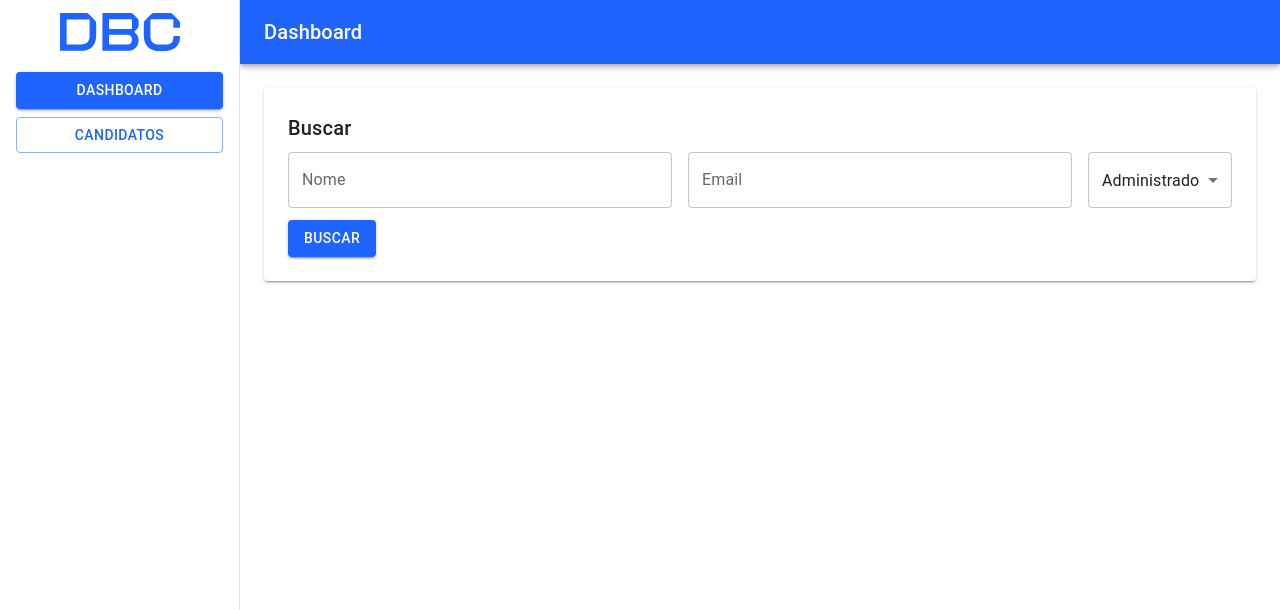
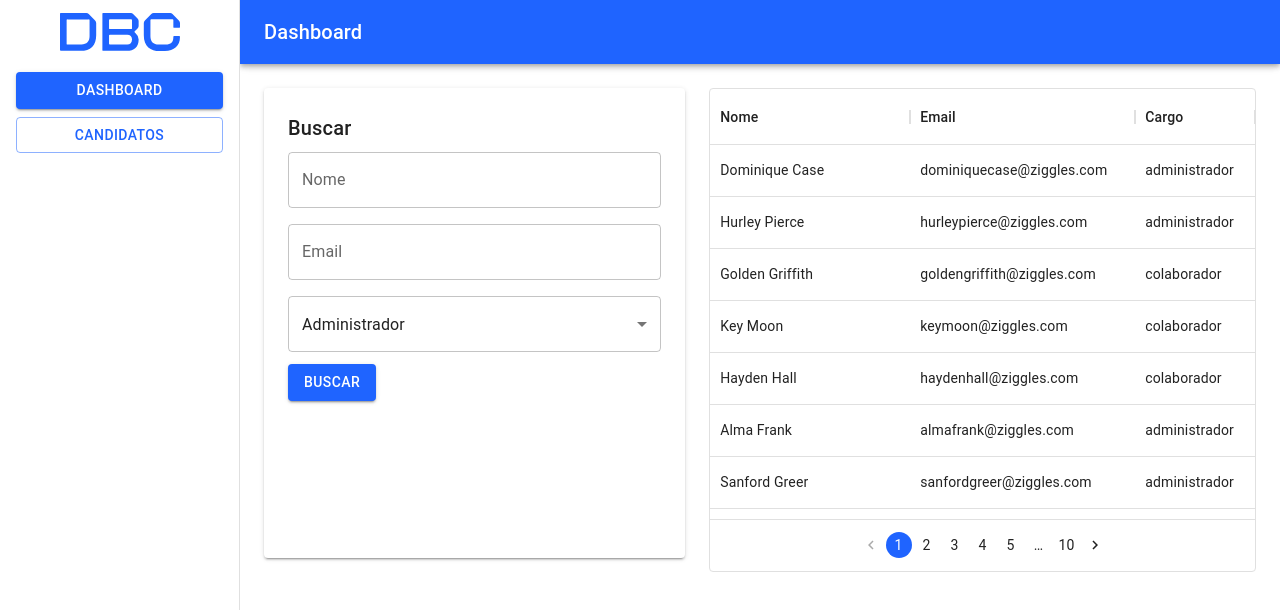
Before and after one commit to Danieljacon/vemser-vemser, a React (Create React App) app: page /dashboard in a window 1280 px wide. Shown: the top 610 px of the page. Built offline with nearby package versions, Linux system fonts and the light colour scheme; sample sign-in values are in the browser's storage.

Commit message:
adicionada a tabela

```diff
--- a/package.json
+++ b/package.json
@@ -8,6 +8,7 @@
     "@hookform/resolvers": "^2.9.10",
     "@mui/material": "^5.10.15",
     "@mui/system": "^5.10.15",
+    "@mui/x-data-grid": "^5.17.13",
     "@mui/x-date-pickers": "^5.0.9",
     "@testing-library/jest-dom": "^5.16.5",
     "@testing-library/react": "^13.4.0",
@@ -16,6 +17,7 @@
     "@types/node": "^16.18.3",
     "@types/react": "^18.0.25",
     "@types/react-dom": "^18.0.9",
+    "axios": "^1.2.0",
     "mui-react-hook-form-plus": "^1.3.2",
     "phosphor-react": "^1.4.1",
     "react": "^18.2.0",
--- a/src/pages/Dashboard/index.tsx
+++ b/src/pages/Dashboard/index.tsx
@@ -1,4 +1,4 @@
-import React from "react";
+import React, { useState, useEffect } from "react";
 import {
   Box,
   Button,
@@ -7,11 +7,15 @@ import {
   Select,
   TextField,
   Typography,
+  Stack,
+  Pagination
 } from "@mui/material";
 import { useForm } from "react-hook-form";
 import { yupResolver } from "@hookform/resolvers/yup";
 import { dashboardSearchSchema } from "../../utils/schemas";
 import { ISearchColaborators } from "../../utils/interfaces";
+import { DataGrid } from "@mui/x-data-grid";
+import { rows } from "../../utils/fakeApi";
 
 export const Dashboard: React.FC = () => {
   const {
@@ -26,8 +30,23 @@ export const Dashboard: React.FC = () => {
     console.log(data);
   };
 
+  const columns = [
+    { field: "nome", headerName: "Nome", width: 200 },
+    { field: "email", headerName: "Email", minWidth: 220, flex: 1 },
+    { field: "cargo", headerName: "Cargo", width: 120 },
+  ];
+
   return (
-    <Box component="main" maxWidth="lg" m="0 auto">
+    <Stack
+      direction={{
+        xs: "column",
+        lg: "row",
+      }}
+      spacing={3}
+      component="main"
+      maxWidth="lg"
+      m="0 auto"
+    >
       <Paper
         elevation={2}
         sx={{
@@ -43,7 +62,7 @@ export const Dashboard: React.FC = () => {
           Buscar
         </Typography>
         <Grid container spacing={2}>
-          <Grid item xs={12} md={5}>
+          <Grid item xs={12}>
             <TextField
               label="Nome"
               variant="outlined"
@@ -58,7 +77,7 @@ export const Dashboard: React.FC = () => {
               {errors.nome?.message}
             </Typography>
           </Grid>
-          <Grid item xs={12} md={5}>
+          <Grid item xs={12}>
             <TextField
               label="Email"
               variant="outlined"
@@ -73,7 +92,7 @@ export const Dashboard: React.FC = () => {
               {errors.email?.message}
             </Typography>
           </Grid>
-          <Grid item xs={12} md={2}>
+          <Grid item xs={12}>
             <Select
               native
               variant="outlined"
@@ -101,6 +120,21 @@ export const Dashboard: React.FC = () => {
           Buscar
         </Button>
       </Paper>
-    </Box>
+
+      <Box sx={{ height: "470px", width: "100%", display: "flex", flexDirection: "column" }}>
+        <DataGrid
+          rows={rows}
+          columns={columns}
+          pageSize={10}
+          hideFooterPagination
+
+        />
+        <Pagination count={10} color="primary" size="small"
+        sx={{
+          mt: "-40px",
+          mx: "auto"
+        }} />
+      </Box>
+    </Stack>
   );
 };
--- /dev/null
+++ b/src/utils/fakeApi.ts
@@ -0,0 +1,122 @@
+export const rows = [
+  {
+    id: "6383e6481a316e84afe6583a",
+    cargo: "administrador",
+    nome: "Dominique Case",
+    email: "dominiquecase@ziggles.com",
+  },
+  {
+    id: "6383e64850d317063530a7c7",
+    cargo: "administrador",
+    nome: "Hurley Pierce",
+    email: "hurleypierce@ziggles.com",
+  },
+  {
+    id: "6383e648cec5ced00b024b1c",
+    cargo: "colaborador",
+    nome: "Golden Griffith",
+    email: "goldengriffith@ziggles.com",
+  },
+  {
+    id: "6383e64822674d1ccc842ec4",
+    cargo: "colaborador",
+    nome: "Key Moon",
+    email: "keymoon@ziggles.com",
+  },
+  {
+    id: "6383e64832296a2c35e36fcb",
+    cargo: "colaborador",
+    nome: "Hayden Hall",
+    email: "haydenhall@ziggles.com",
+  },
+  {
+    id: "6383e6484d76986da56a015e",
+    cargo: "administrador",
+    nome: "Alma Frank",
+    email: "almafrank@ziggles.com",
+  },
+  {
+    id: "6383e6481a7f00ce5b2b8524",
+    cargo: "administrador",
+    nome: "Sanford Greer",
+    email: "sanfordgreer@ziggles.com",
+  },
+  {
+    id: "6383e648dd1d9fd9aaed6547",
+    cargo: "colaborador",
+    nome: "Reyes Bentley",
+    email: "reyesbentley@ziggles.com",
+  },
+  {
+    id: "6383e648658ddec070800dab",
+    cargo: "administrador",
+    nome: "Daniels Evans",
+    email: "danielsevans@ziggles.com",
+  },
+  {
+    id: "6383e648b90e01139d325fbd",
+    cargo: "colaborador",
+    nome: "Acevedo Rowland",
+    email: "acevedorowland@ziggles.com",
+  },
+  {
+    id: "6383e648d8fa9081eb030d76",
+    cargo: "administrador",
+    nome: "Jerry Baker",
+    email: "jerrybaker@ziggles.com",
+  },
+  {
+    id: "6383e648b0c34617515aafa0",
+    cargo: "administrador",
+    nome: "Adele Sims",
+    email: "adelesims@ziggles.com",
+  },
+  {
+    id: "6383e648c97d9c08c2a025ed",
+    cargo: "administrador",
+    nome: "Donaldson Townsend",
+    email: "donaldsontownsend@ziggles.com",
+  },
+  {
+    id: "6383e648c07536c2da5b5ed8",
+    cargo: "colaborador",
+    nome: "Joanne Norman",
+    email: "joannenorman@ziggles.com",
+  },
+  {
+    id: "6383e648837f7ae47f150fe4",
+    cargo: "colaborador",
+    nome: "Blankenship Cotton",
+    email: "blankenshipcotton@ziggles.com",
+  },
+  {
+    id: "6383e648eb57424c0e7b5bbf",
+    cargo: "administrador",
+    nome: "Melendez Atkins",
+    email: "melendezatkins@ziggles.com",
+  },
+  {
+    id: "6383e648614949d9487c8474",
+    cargo: "administrador",
+    nome: "Young Hopkins",
+    email: "younghopkins@ziggles.com",
+  },
+  {
+    id: "6383e648e37a8748a7f2dfba",
+    cargo: "administrador",
+    nome: "Gray Walls",
+    email: "graywalls@ziggles.com",
+  },
+  {
+    id: "6383e6483d9613d7d5fe1774",
+    cargo: "colaborador",
+    nome: "Susie Joseph",
+    email: "susiejoseph@ziggles.com",
+  },
+  {
+    id: "6383e648ed7513a00cabc635",
+    cargo: "administrador",
+    nome: "Santiago Oneal",
+    email: "santiagooneal@ziggles.com",
+  },
+];
```
Also changed, not shown: 1 other file (tests, documents, lock files or other folders).
